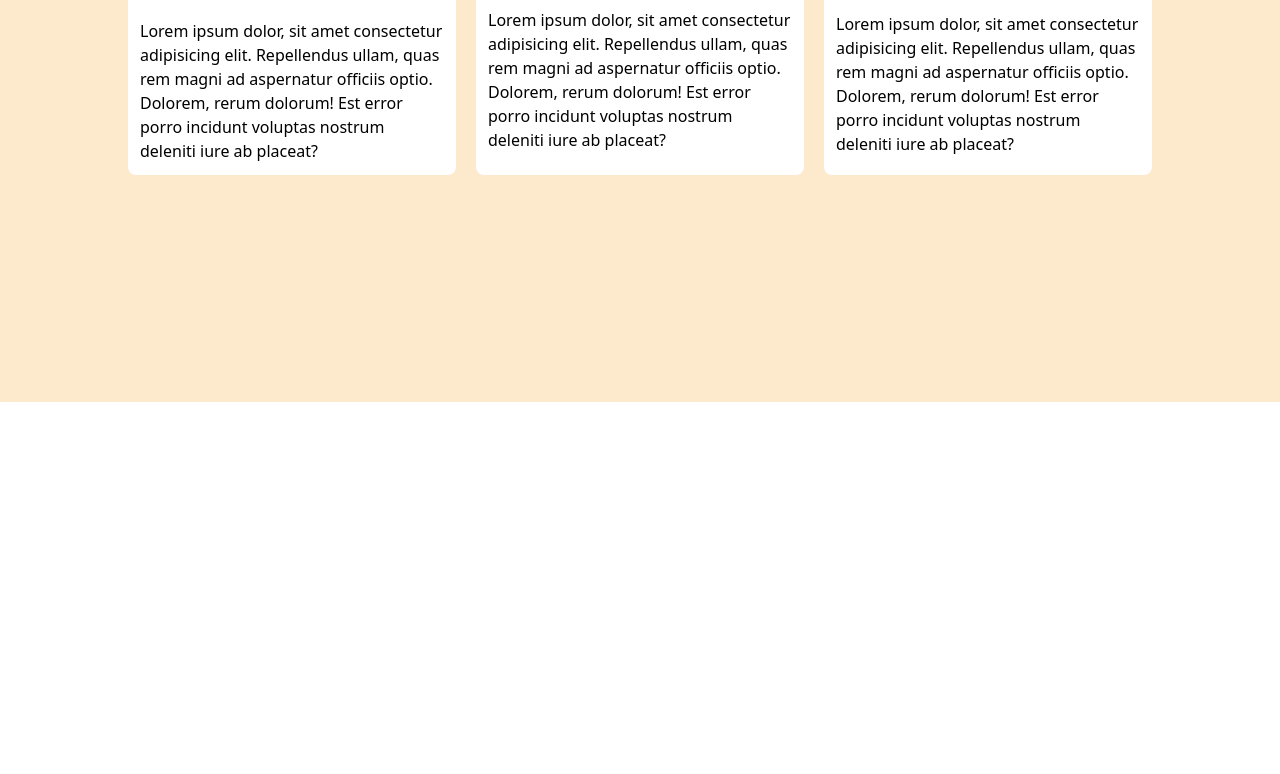
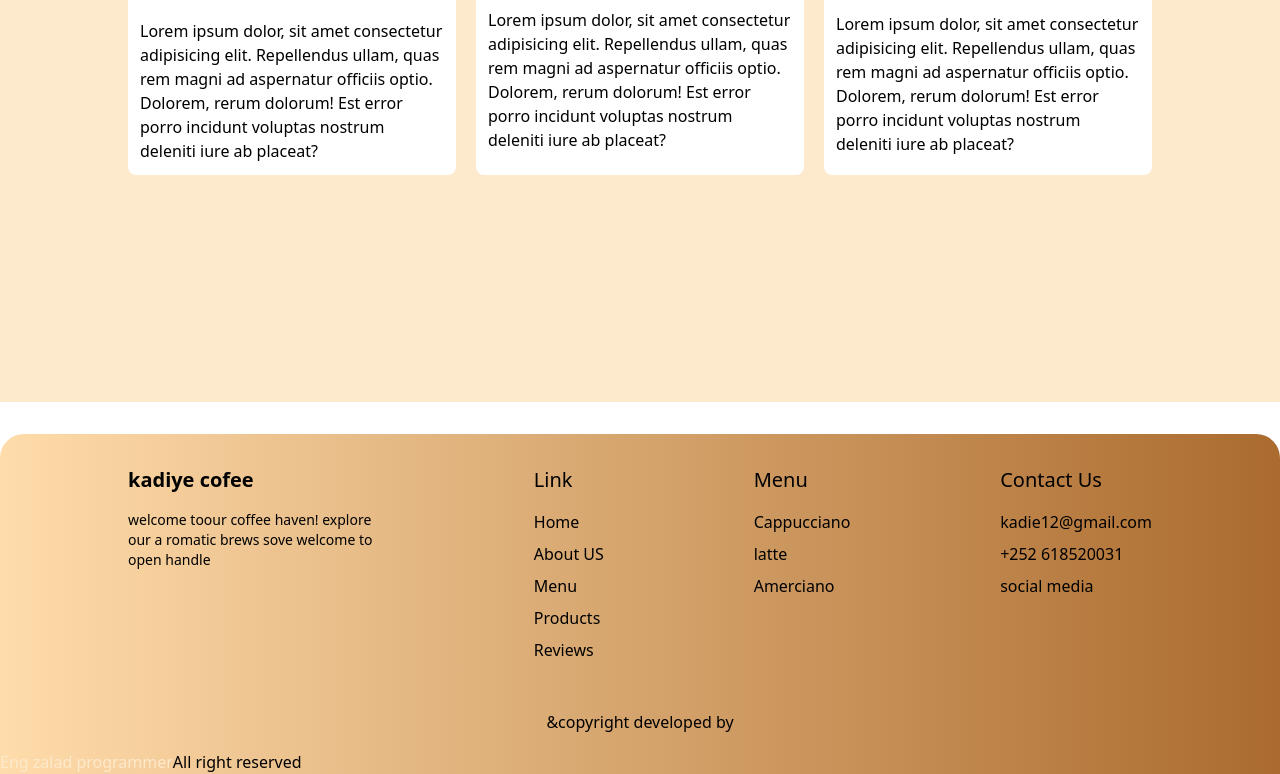
Before and after one commit to EngSaladKadie/coffee-shop-using-react-js-, a React (Vite) app: page / in a window 1280 px wide. Shown: the part 3654-4428 px from the top of the page. Before the commit the page ends 4056 px from the top, so only its background shows below. Built offline with nearby package versions, Linux system fonts and the light colour scheme.

Commit message:
Your commit message here

```diff
--- a/package.json
+++ b/package.json
@@ -13,6 +13,7 @@
     "react": "^19.0.0",
     "react-dom": "^19.0.0",
     "react-icons": "^5.5.0",
+    "react-router-dom": "^7.6.0",
     "react-scroll": "^1.9.3"
   },
   "devDependencies": {
--- a/src/App.jsx
+++ b/src/App.jsx
@@ -5,6 +5,8 @@ import Menu from "./components/Menu";
 import About from "./components/About";
 import Products from "./components/Products";
 import Reviews from "./components/Reviews";
+import Footer from "./components/Footer";
+//
 
 const App = () => {
   return (
@@ -27,6 +29,9 @@ const App = () => {
         <div id="reviews">
           <Reviews />
         </div>
+        <div id="footer">
+          <Footer />
+        </div>
       </main>
     </div>
   );
--- /dev/null
+++ b/src/components/Footer.jsx
@@ -0,0 +1,105 @@
+import React from "react";
+
+const Footer = () => {
+  return (
+    <div className="bg-gradient-to-r from-[#FFDCAB] to-[#AB6B2E] text-black rounded-t-3xl mt-8 md: mt-0">
+      <div className="flex flex-col md:flex-row justify-between p-8 md:px-32 px-5">
+        <div className="w-full md:w-1/4">
+          <h1 className="font-semibold text-xl pb-4">kadiye cofee</h1>
+          <p className="text-sm">
+            welcome toour coffee haven! explore our a romatic brews sove welcome
+            to open handle{" "}
+          </p>
+        </div>
+        <div>
+          <h1 className="font-medium text-xl pb-4 pt-5 md:pt-0">Link</h1>
+          <nav className="flex flex-col gap-2">
+            <a
+              className="hover:text-backgroundColor transition-all cursor-pointer"
+              href="/"
+            >
+              Home
+            </a>
+            <a
+              className="hover:text-backgroundColor transition-all cursor-pointer"
+              href="/"
+            >
+              About US
+            </a>
+            <a
+              className="hover:text-backgroundColor transition-all cursor-pointer"
+              href="/"
+            >
+              Menu
+            </a>
+            <a
+              className="hover:text-backgroundColor transition-all cursor-pointer"
+              href="/"
+            >
+              Products
+            </a>
+            <a
+              className="hover:text-backgroundColor transition-all cursor-pointer"
+              href="/"
+            >
+              Reviews
+            </a>
+          </nav>
+        </div>
+        <div>
+          <h1 className="font-medium text-xl pb-4 pt-5 md:pt-0">Menu</h1>
+          <nav className="flex flex-col gap-2">
+            <a
+              className="hover:text-backgroundColor transition-all cursor-pointer"
+              href="/"
+            >
+              Cappucciano
+            </a>
+            <a
+              className="hover:text-backgroundColor transition-all cursor-pointer"
+              href="/"
+            >
+              latte
+            </a>
+            <a
+              className="hover:text-backgroundColor transition-all cursor-pointer"
+              href="/"
+            >
+              Amerciano
+            </a>
+          </nav>
+        </div>
+        <div>
+          <h1 className="font-medium text-xl pb-4 pt-5 md:pt-0">Contact Us</h1>
+          <nav className="flex flex-col gap-2">
+            <a
+              className="hover:text-backgroundColor transition-all cursor-pointer"
+              href="/"
+            >
+              kadie12@gmail.com
+            </a>
+            <a
+              className="hover:text-backgroundColor transition-all cursor-pointer"
+              href="/"
+            >
+              +252 618520031
+            </a>
+            <a
+              className="hover:text-backgroundColor transition-all cursor-pointer"
+              href="/"
+            >
+              social media
+            </a>
+          </nav>
+        </div>
+      </div>
+      <div>
+        <p className="text-center py-4 ">&copyright developed by</p>
+        <span className="text-backgroundColor">Eng zalad programmer</span>
+        All right reserved
+      </div>
+    </div>
+  );
+};
+
+export default Footer;
```
Also changed, not shown: src/components/Signup.jsx (added, +107 -0 lines), 1 other file (tests, documents, lock files or other folders).
